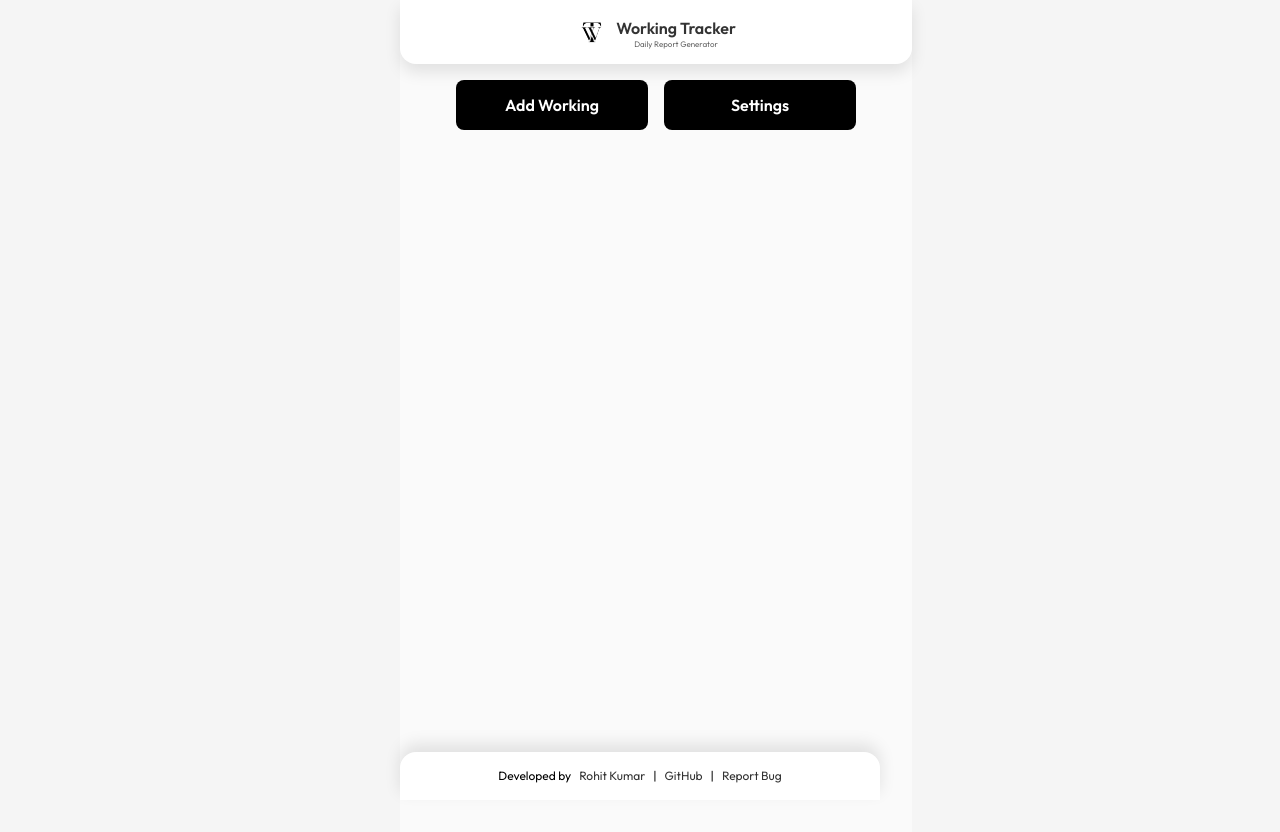
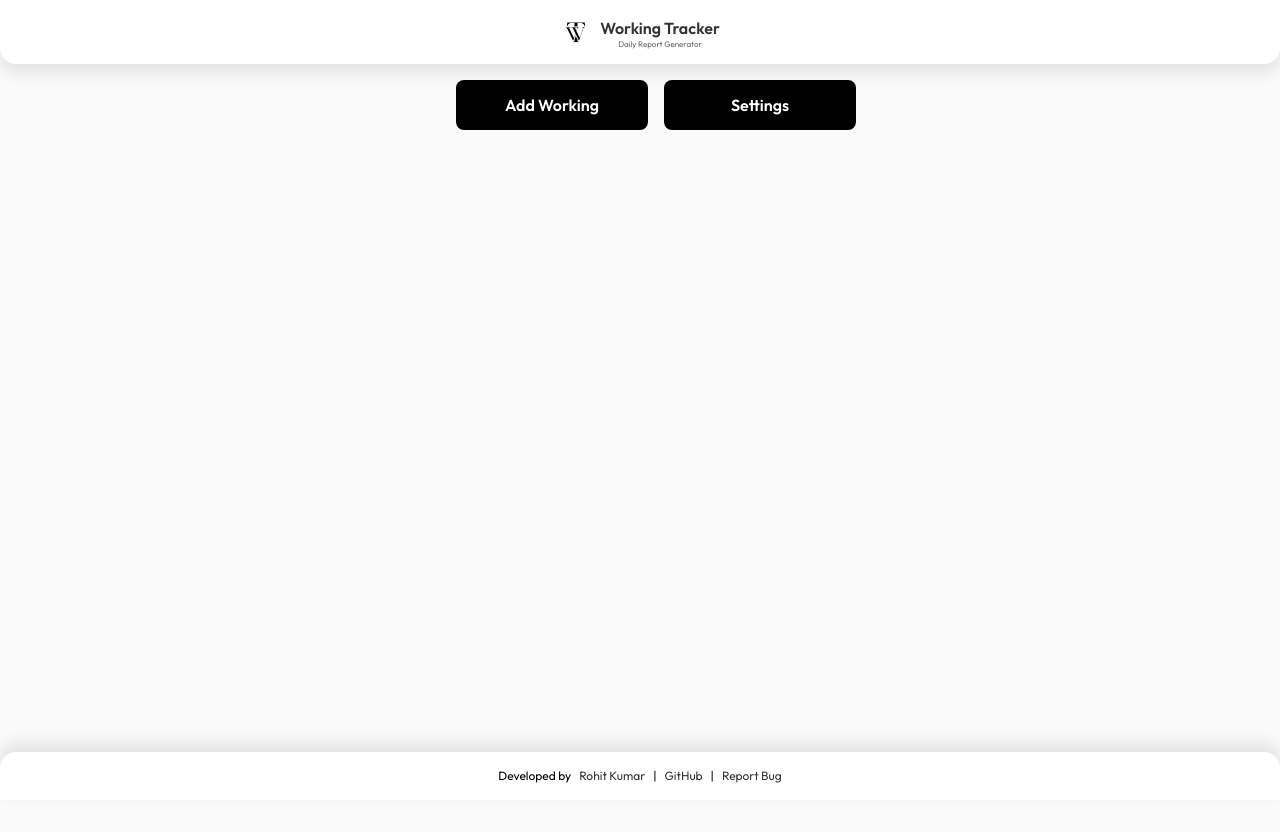
Before and after one commit to code-hamster-rohit/WORKING_TRACKER, a FastAPI app: template templates/previous_workings.html in a window 1280 px wide. Run offline with FastAPI, Linux system fonts and the light colour scheme; the template is opened without the code that fills it, so the values that code supplies are empty.

Commit message:
pwa zoom settings changed

```diff
--- a/static/css/style.css
+++ b/static/css/style.css
@@ -12,7 +12,7 @@ body {
     margin: 0 auto;
     padding: 0;
     height: 100%;
-    max-width: 480px;
+    /* max-width: 480px; */
     width: 100%;
     box-sizing: border-box;
 }
@@ -24,7 +24,7 @@ header {
     justify-content: center;
     margin: 0 auto;
     padding: 1rem;
-    max-width: 480px;
+    /* max-width: 480px; */
     width: 100%;
     gap: 0.5rem;
     background: rgba(255, 255, 255, 1);
@@ -32,7 +32,10 @@ header {
     border-radius: 0 0 1rem 1rem;
     position: fixed;
     top: 0;
+    left: 50%;
+    transform: translateX(-50%);
     z-index: 2;
+    box-sizing: border-box;
 }
 
 header img {
@@ -83,13 +86,15 @@ footer {
     justify-content: center;
     margin: 0 auto;
     padding: 1rem;
-    max-width: 480px;
+    /* max-width: 480px; */
     width: 100%;
     gap: 0.5rem;
     background: rgba(255, 255, 255, 1);
     border-radius: 1rem 1rem 0 0;
     position: fixed;
     bottom: 0;
+    left: 50%;
+    transform: translateX(-50%);
     z-index: 2;
     box-shadow: 0 -0.5rem 1rem rgba(0, 0, 0, 0.1);
     font-size: 0.75rem;
```
